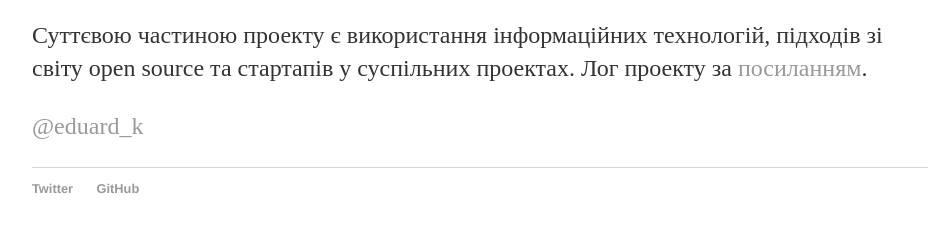
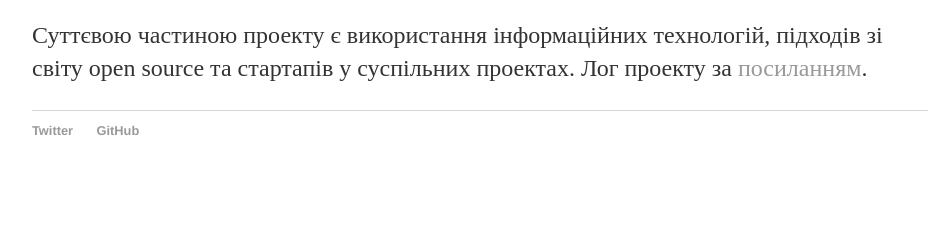
Before and after one commit to eduard-k/TPD, a Jekyll site: the page built from about.md, in a window 1280 px wide and 900 px high, scrolled down 2553 px. Shown: the part 644-876 px from the top of the window, without its empty margins (160-1093 px from the left). Built offline with Jekyll 4.4.1, drawn with Linux system fonts in a browser that asks for light colours; our own code applies the rules of GitHub Pages for plain Markdown files; after the commit the page ends 3395 px from its top, so only the background shows below that.

Commit message:
Update about.md

```diff
--- a/about.md
+++ b/about.md
@@ -50,7 +54,6 @@
 
 Суттєвою частиною проекту є використання інформаційних технологій, підходів зі світу open source та стартапів у суспільних проектах. Лог проекту за [посиланням](https://eduard-k.github.io/TPD/changelog).
 
-[@eduard_k](https://twitter.com/eduard_k)
 <!--stackedit_data:
 eyJoaXN0b3J5IjpbNzc1NDExMDk3XX0=
 -->
```
Also changed, not shown: other parts of about.md (+4 -0 lines).
